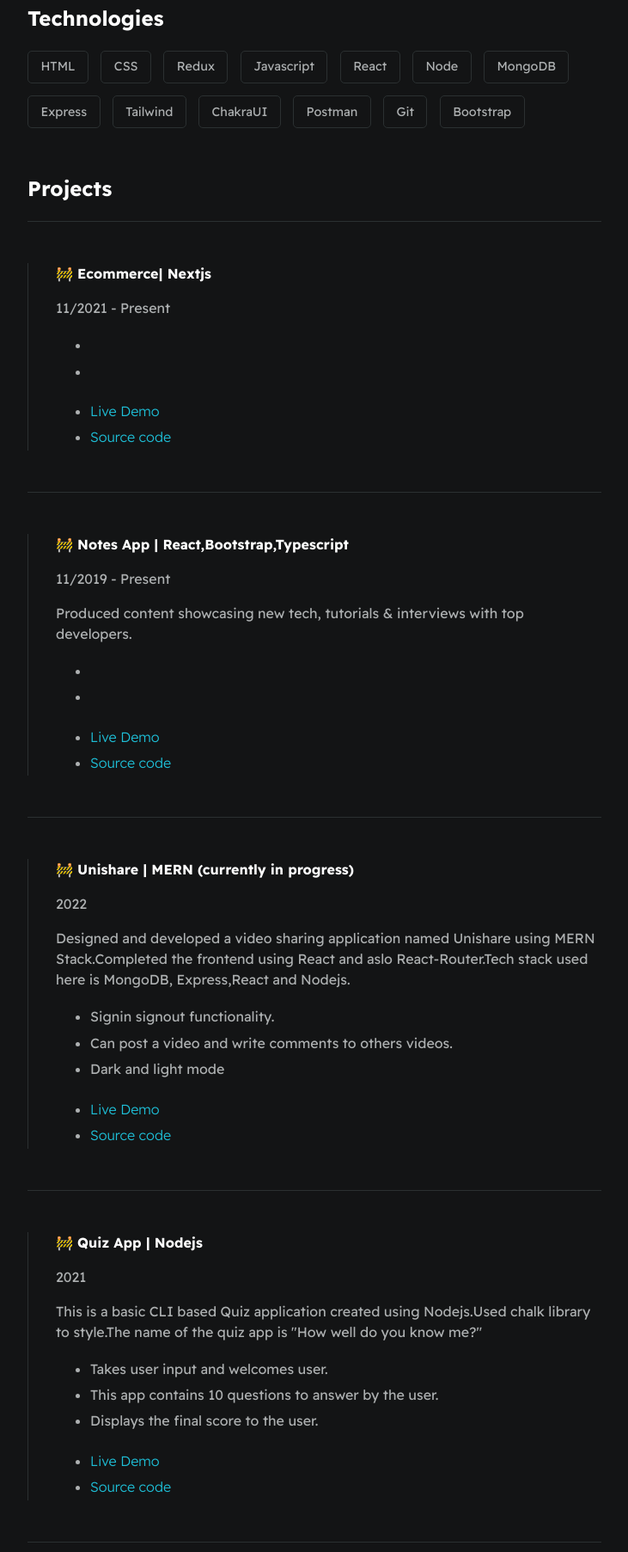
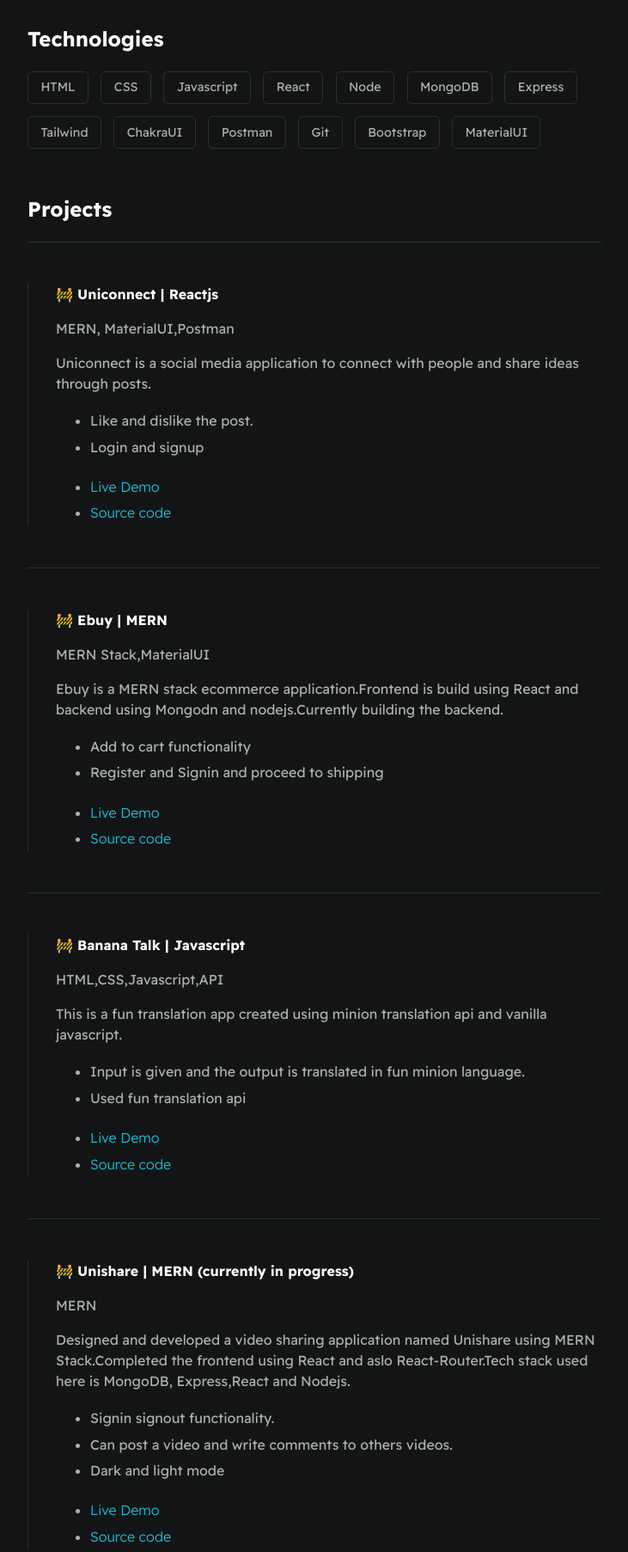
Before and after one commit to LalithaRamanaV/lalitha1, a plain HTML site: page index.html in a window 1280 px wide. Shown: the part 589-2394 px from the top of the page at 86% size, without its empty margins (274-1005 px from the left). Drawn offline with Linux system fonts and the light colour scheme.

Commit message:
fix: updated projects

```diff
--- a/index.html
+++ b/index.html
@@ -16,7 +16,7 @@
 
                 <div>
                     <h1 id="user-name">Lalitha Vadavalli</h1>
-                    <p id="bio">Hi! there, I am a developer.I have been working on building MERN projects which helped me to enhance my skills.</p>
+                    <p id="bio">Hi! there, I am a frontend developer interested in designing and developing applications.I have been working on building MERN projects which helped me to enhance my skills.</p>
                     <p id="email">👉 sailalithavadavalli98@gmail.com</p>
                 </div>
             </section>
@@ -24,9 +24,9 @@
             <section class="section--page">
 
                 <div id="socials--list">
-                    <a href="" target="_blank">Linkedin</a>
-                    <a href="" target="_blank">Github</a>
-                    <a href="" target="_blank">Hashnode</a>
+                    <a href="https://www.linkedin.com/in/lalithavadavalli/" target="_blank">Linkedin</a>
+                    <a href="https://github.com/LalithaRamanaV" target="_blank">Github</a>
+                    <a href="https://hashnode.com/@lalithaV" target="_blank">Hashnode</a>
                     <a href="./assets/resume.pdf" target="_blank">Resume</a>
                 </div>
             </section>
@@ -34,9 +34,9 @@
             <section class="section--page">
                 <h2>Skills & Qualifications</h2>
                 <ul id="qualifications--list">
-                    <li>✔️ Experience with front & backend development</li>
-                    <li>✔️ Extensive knowledge in API & Database Design.</li>
-                    <li>✔️  </li>
+                    <li>✔️ Familiar with frontend & backend development</li>
+                    <li>✔️ Good knowledge in API & Database Design</li>
+                    <li>✔️ Worked as Content Writer for a non-profit organization</li>
 
                 </ul>
             </section>
@@ -47,7 +47,6 @@
                 <div id="wrapper--techstack__items">
                     <div class="card--techstack"><span>HTML</span></div>
                     <div class="card--techstack"><span>CSS</span></div>
-                    <div class="card--techstack"><span>Redux</span></div>
                     <div class="card--techstack"><span>Javascript</span></div>
                     <div class="card--techstack"><span>React</span></div>
                     <div class="card--techstack"><span>Node</span></div>
@@ -58,6 +57,7 @@
                     <div class="card--techstack"><span>Postman</span></div>
                     <div class="card--techstack"><span>Git</span></div>
                     <div class="card--techstack"><span>Bootstrap</span></div>
+                    <div class="card--techstack"><span>MaterialUI</span></div>
                 </div>
             </section>
 
@@ -66,39 +66,55 @@
 
                 <div class="line-break"></div>
                 <div class="card--work-history">
-                    <strong>🚧 Ecommerce| Nextjs</strong>
-                    <p>11/2021 - Present</p>
-                    <p></p>
+                    <strong>🚧 Uniconnect | Reactjs</strong>
+                    <p>MERN, MaterialUI,Postman</p>
+                    <p>Uniconnect is a social media application to connect with people and share ideas through posts.</p>
                     <ul>
-                       <li></li>
-                       <li></li>
+                       <li>Like and dislike the post.</li>
+                       <li>Login and signup</li>
                     </ul>
                     <ul>
-                        <li><a href="#"target="blank">Live Demo</a></li>
-                        <li><a href="#"target="blank">Source code</a></li>
+                        <li><a href="https://bananatalk-lalithavadavalli.netlify.app/"target="blank">Live Demo</a></li>
+                        <li><a href="https://github.com/LalithaRamanaV/BananaTalk"target="blank">Source code</a></li>
                     </ul>
                 </div>
 
                 <div class="line-break"></div>
                 <div class="card--work-history">
-                    <strong>🚧 Notes App | React,Bootstrap,Typescript</strong>
-                    <p>11/2019 - Present</p>
-                    <p>Produced content showcasing new tech, tutorials & interviews with top developers.</p>
+                    <strong>🚧 Ebuy | MERN</strong>
+                    <p>MERN Stack,MaterialUI</p>
+                    <p>Ebuy is a MERN stack ecommerce application.Frontend is build using React and backend using Mongodn and nodejs.Currently building the backend.</p>
                     <ul>
-                       <li></li>
-                       <li></li>
+                       <li>Add to cart functionality </li>
+                       <li>Register and Signin and proceed to shipping</li>
                     </ul>
                     <ul>
-                        <li><a href="#"target="blank">Live Demo</a></li>
-                        <li><a href="#"target="blank">Source code</a></li>
+                        <li><a href="https://ebuyfrontend-lalithav.netlify.app/"target="blank">Live Demo</a></li>
+                        <li><a href="https://github.com/LalithaRamanaV/Ecommerce-Ebuy"target="blank">Source code</a></li>
                     </ul>
                 </div>
+
+                <div class="line-break"></div>
+                <div class="card--work-history">
+                    <strong>🚧 Banana Talk | Javascript</strong>
+                    <p>HTML,CSS,Javascript,API</p>
+                    <p>This is a fun translation app created using minion translation api and vanilla javascript.</p>
+                    <ul>
+                       <li>Input is given and the output is translated in fun minion language.</li>
+                       <li>Used fun translation api</li>
+                    </ul>
+                    <ul>
+                        <li><a href="https://bananatalk-lalithavadavalli.netlify.app/"target="blank">Live Demo</a></li>
+                        <li><a href="https://github.com/LalithaRamanaV/BananaTalk"target="blank">Source code</a></li>
+                    </ul>
+                </div>
+
 
                 <div class="line-break"></div>
 
                 <div class="card--work-history">
                     <strong>🚧 Unishare | MERN (currently in progress)</strong>
-                    <p>2022</p>
+                    <p>MERN</p>
                     <p>Designed and developed a video sharing application named Unishare using MERN Stack.Completed the frontend using React and aslo React-Router.Tech stack used here is MongoDB, Express,React and Nodejs.</p>
                     <ul>
                         <li>Signin signout functionality.</li>
@@ -115,7 +131,7 @@
 
                 <div class="card--work-history">
                     <strong>🚧 Quiz App | Nodejs</strong>
-                    <p>2021</p>
+                    <p>Nodejs</p>
                     <p>This is a basic CLI based Quiz application created using Nodejs.Used chalk library to style.The name of the quiz app is "How well do you know me?"</p>
                     <ul>
                         <li>Takes user input and welcomes user.</li>
@@ -132,7 +148,7 @@
 
                 <div class="card--work-history">
                     <strong>🚧 Memory Game | Javascript</strong>
-                    <p>2021</p>
+                    <p>Javascript</p>
                     <p>This is a simple memory game in javascript.The premise of the game is to have a grid of 24 face-down cards.Selected the 2 cards and match them.After a refresh new game starts</p>
                     <ul>
                         <li>Clicking on cards will flip them over</li>
```
